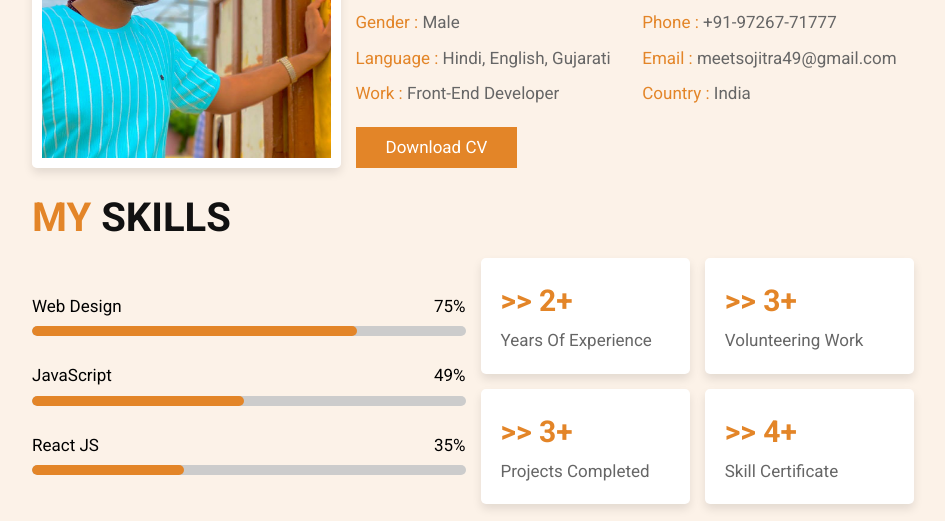
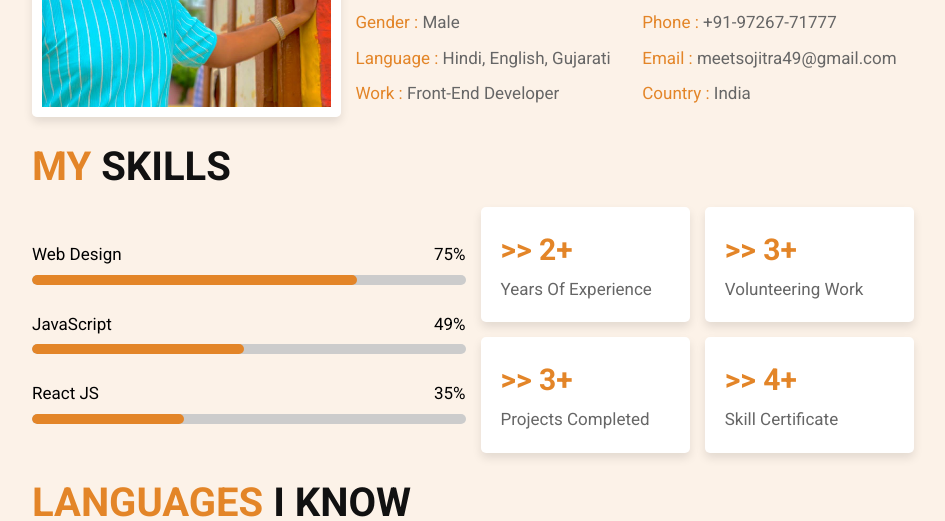
Before and after one commit to meet49/portfolio, a plain HTML site: page Meet'sportfolio/index.html in a window 1280 px wide. Shown: the part 1209-1730 px from the top of the page, without its empty margins (317-1262 px from the left). Drawn offline with Linux system fonts and the light colour scheme.

Commit message:
Update index.html

```diff
--- a/Meet'sportfolio/index.html
+++ b/Meet'sportfolio/index.html
@@ -103,11 +103,7 @@
               <p><span> country : </span> india</p>
             </div>
           </div>
-          <a
-            href="https://drive.google.com/file/d/1J6XsEZfJ1uU-QhszART7EbftUvpOIYjW/view?usp=sharing" target="_blank"
-            class="btn"
-            >download CV</a
-          >
+
         </div>
       </div>
 
```
